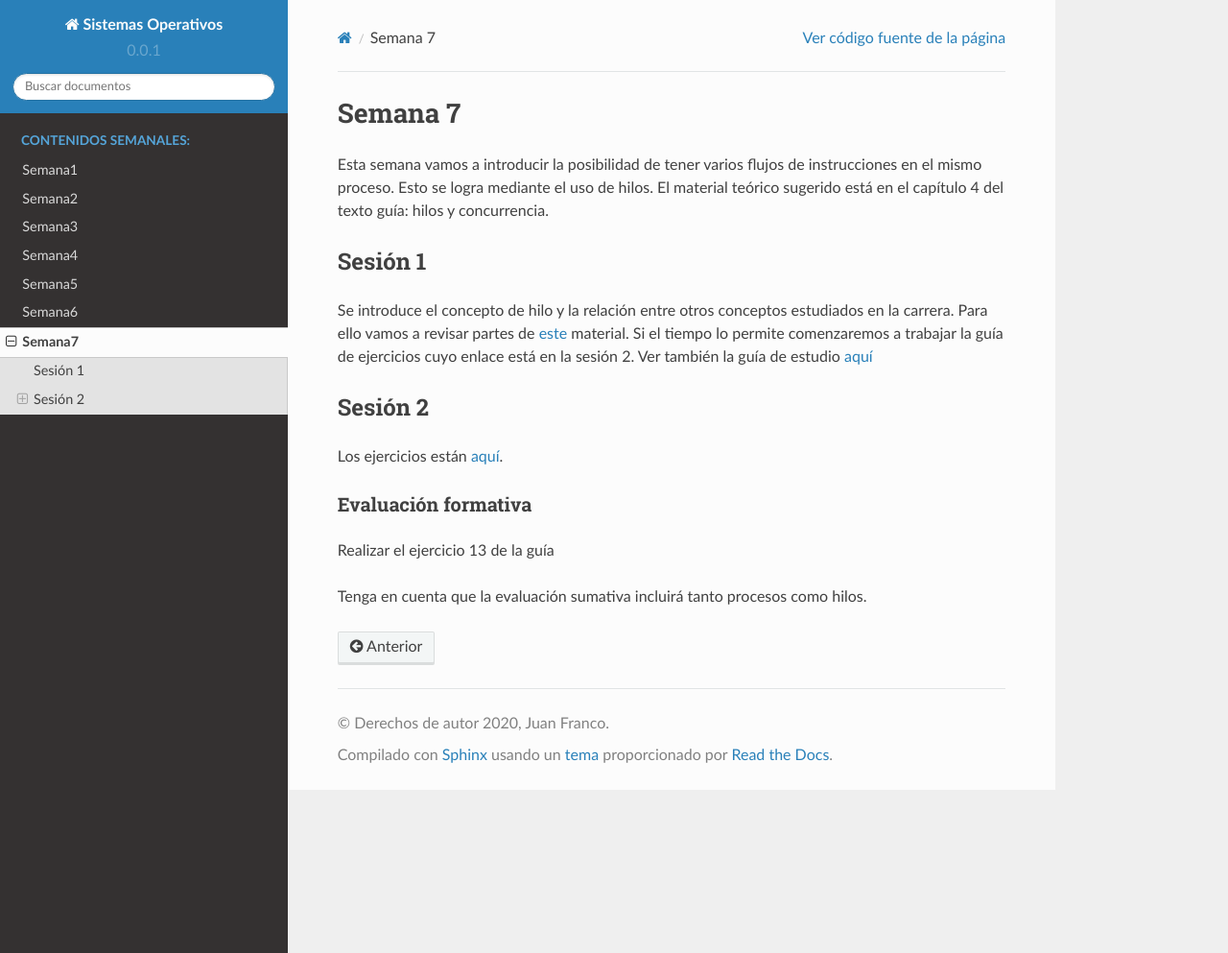
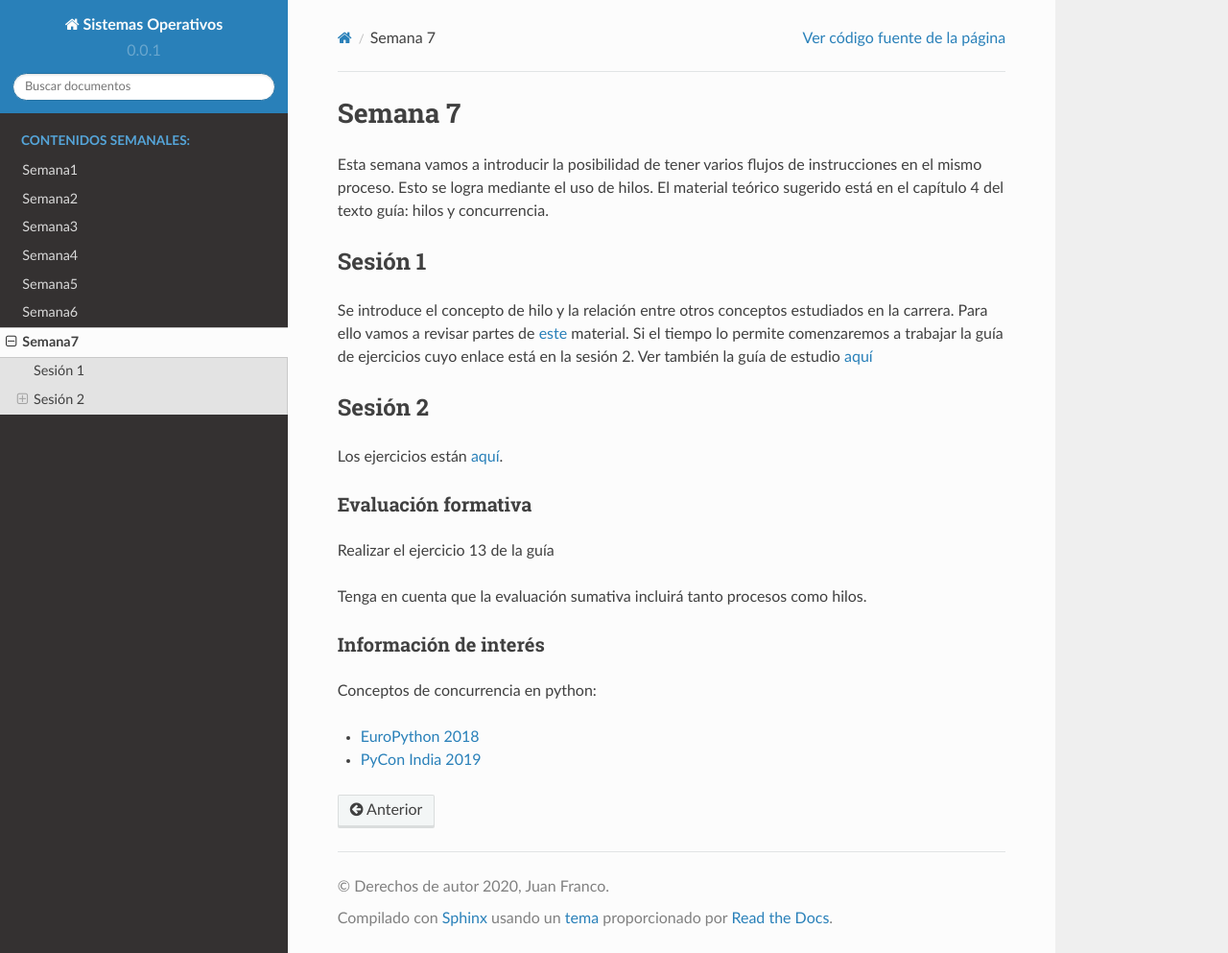
Before and after one commit to juanferfranco/sistemasoperativos, a Sphinx documentation site: the page built from docs/_semana7/semana7.rst, in a window 1280 px wide and 993 px high. Shown: the whole window at 96% size. Built offline with Sphinx 7.4.7 and the Read the Docs theme 2.0.0, drawn with Linux system fonts in a browser that asks for light colours.

Commit message:
update week 7

```diff
--- a/docs/_semana7/semana7.rst
+++ b/docs/_semana7/semana7.rst
@@ -29,3 +29,10 @@
 
 Tenga en cuenta que la evaluación sumativa incluirá tanto procesos
 como hilos.
+
+Información de interés
+^^^^^^^^^^^^^^^^^^^^^^^
+Conceptos de concurrencia en python:
+
+* `EuroPython 2018 <https://www.youtube.com/watch?v=xOyJiN3yGfU>`__
+* `PyCon India 2019 <https://www.youtube.com/watch?v=Y4Gt3Xjd7G8>`__
```
